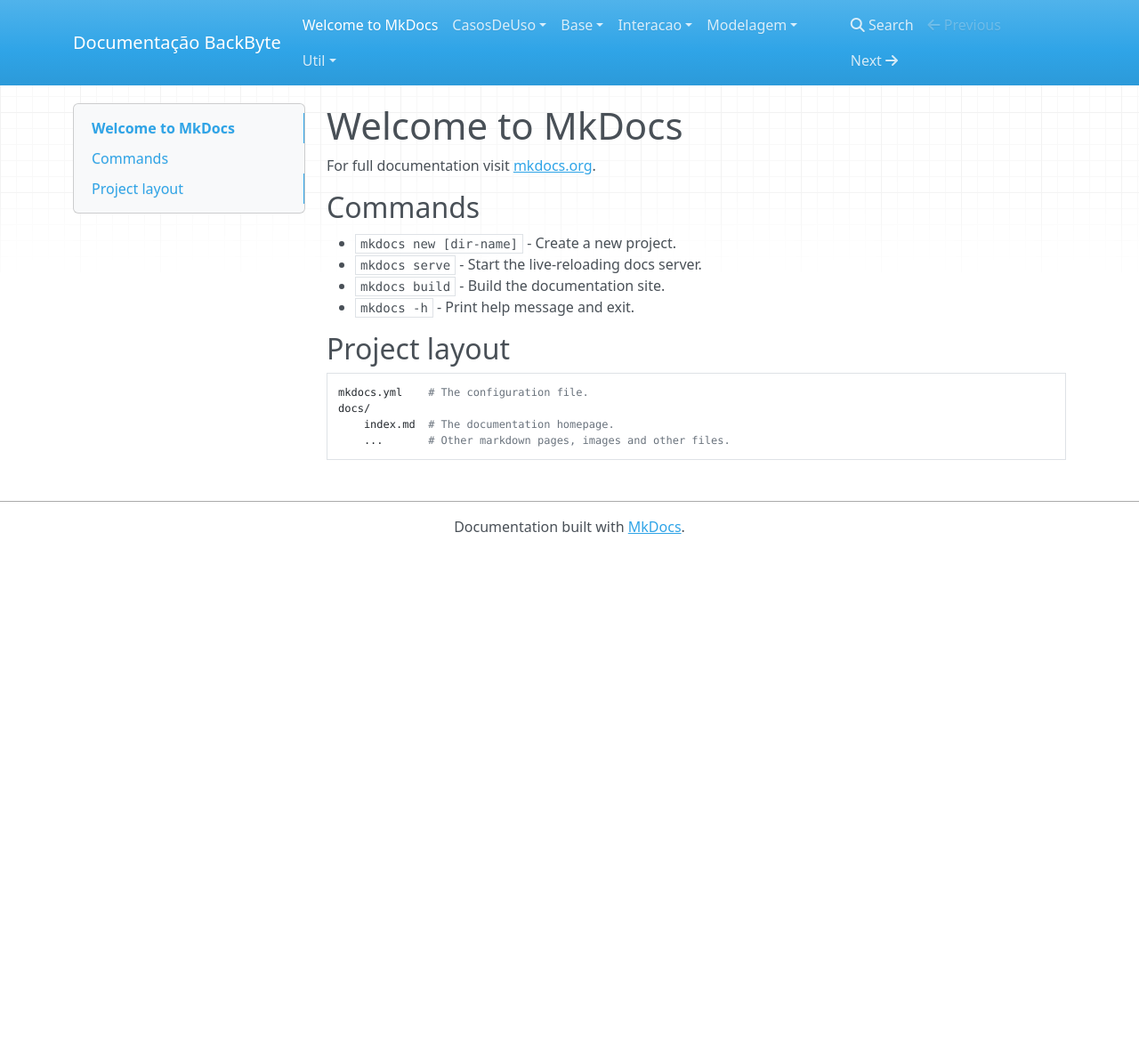
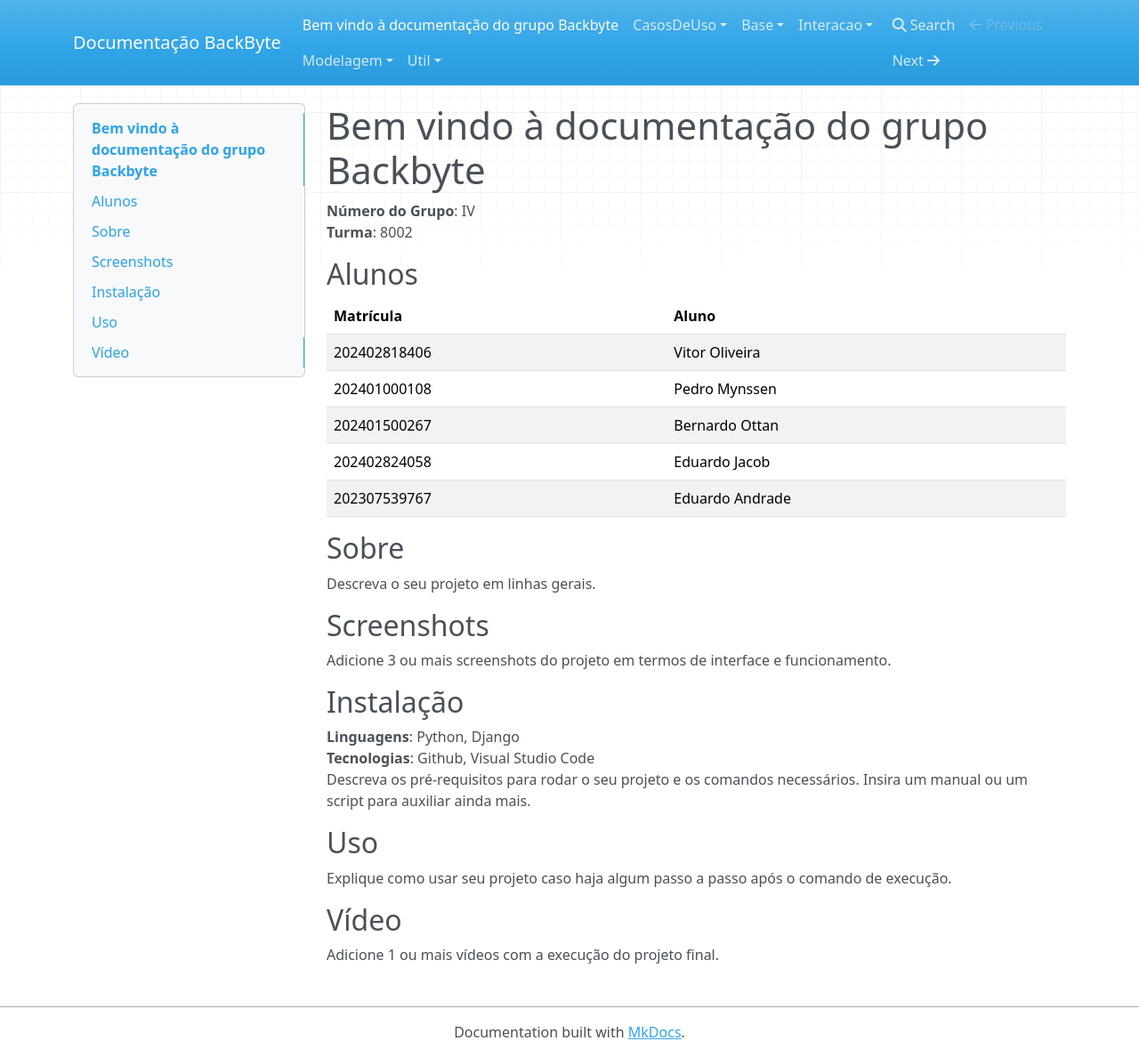
Before and after one commit to Projetos-de-Extensao/PBE_25.1_8002_IV, an MkDocs documentation site: the page built from docs/index.md, in a window 1280 px wide and 1188 px high. Shown: the whole window at 89% size. Built offline with MkDocs 1.6.1, drawn with Linux system fonts in a browser that asks for light colours; nearby versions of some CDN libraries.

Commit message:
Update index.md

```diff
--- a/docs/index.md
+++ b/docs/index.md
@@ -1,17 +1,31 @@
-# Welcome to MkDocs
+# Bem vindo à documentação do grupo Backbyte
 
-For full documentation visit [mkdocs.org](https://www.mkdocs.org).
+**Número do Grupo**: IV<br>
+**Turma**: 8002<br>
 
-## Commands
+## Alunos
+|Matrícula | Aluno |
+| -- | -- |
+| 202402818406|  Vitor Oliveira |
+| 202401000108  |  Pedro Mynssen |
+| 202401500267  |  Bernardo Ottan |
+| 202402824058 |  Eduardo Jacob |
+| 202307539767  |  Eduardo Andrade |
 
-* `mkdocs new [dir-name]` - Create a new project.
-* `mkdocs serve` - Start the live-reloading docs server.
-* `mkdocs build` - Build the documentation site.
-* `mkdocs -h` - Print help message and exit.
+## Sobre
+Descreva o seu projeto em linhas gerais.
 
-## Project layout
+## Screenshots
+Adicione 3 ou mais screenshots do projeto em termos de interface e funcionamento.
 
-    mkdocs.yml    # The configuration file.
-    docs/
-        index.md  # The documentation homepage.
-        ...       # Other markdown pages, images and other files.
+## Instalação
+**Linguagens**: Python, Django<br>
+**Tecnologias**: Github, Visual Studio Code<br>
+Descreva os pré-requisitos para rodar o seu projeto e os comandos necessários.
+Insira um manual ou um script para auxiliar ainda mais.
+
+## Uso
+Explique como usar seu projeto caso haja algum passo a passo após o comando de execução.
+
+## Vídeo
+Adicione 1 ou mais vídeos com a execução do projeto final.
```
